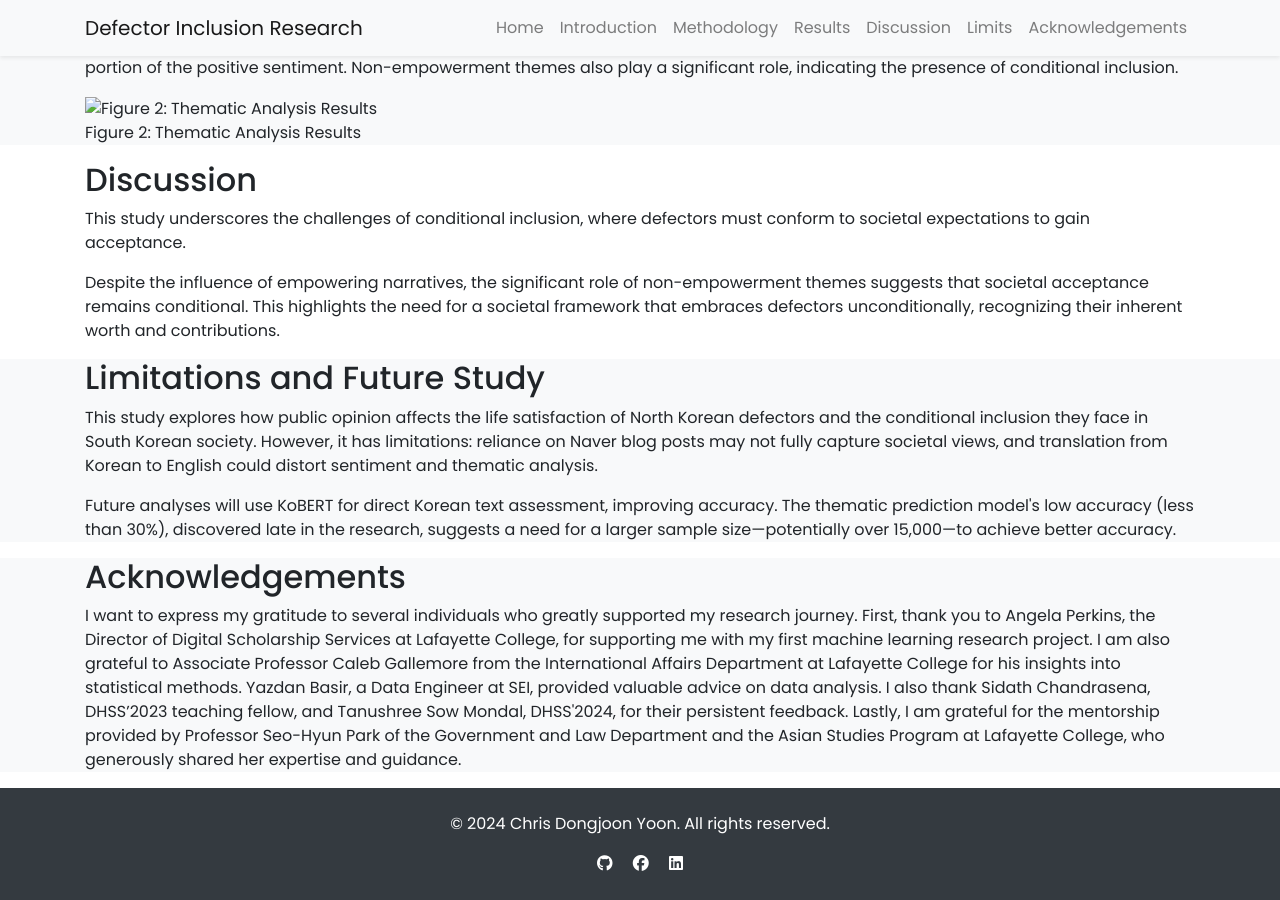
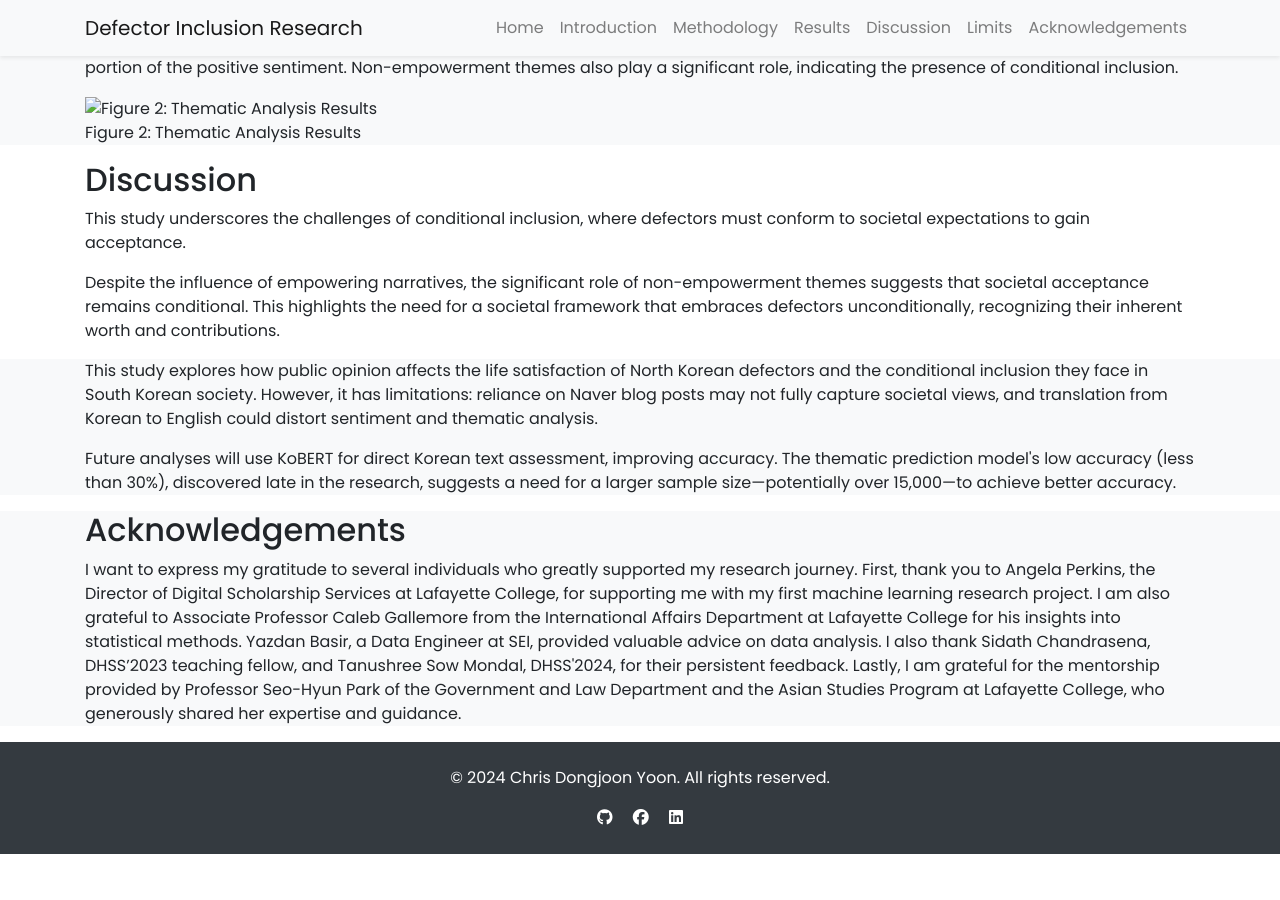
Before and after one commit to chrispyoon/consulting, a Jekyll site: the page built from index.md, in a window 1280 px wide and 900 px high, scrolled down 738 px. Built offline with Jekyll 4.4.1, drawn with Linux system fonts in a browser that asks for light colours; nearby versions of some CDN libraries; after the commit the page ends 1592 px from its top, so only the background shows below that.

Commit message:
Update index.md

```diff
--- a/index.md
+++ b/index.md
@@ -70,7 +70,7 @@ title: Home
 <!-- Limits Section -->
 <section id="limits" class="section bg-light">
   <div class="container">
-    <h2>Limitations and Future Study</h2>
+    <h2></h2>
     <p>
       This study explores how public opinion affects the life satisfaction of North Korean defectors and the conditional inclusion they face in South Korean society. However, it has limitations: reliance on Naver blog posts may not fully capture societal views, and translation from Korean to English could distort sentiment and thematic analysis.
     </p>
```
